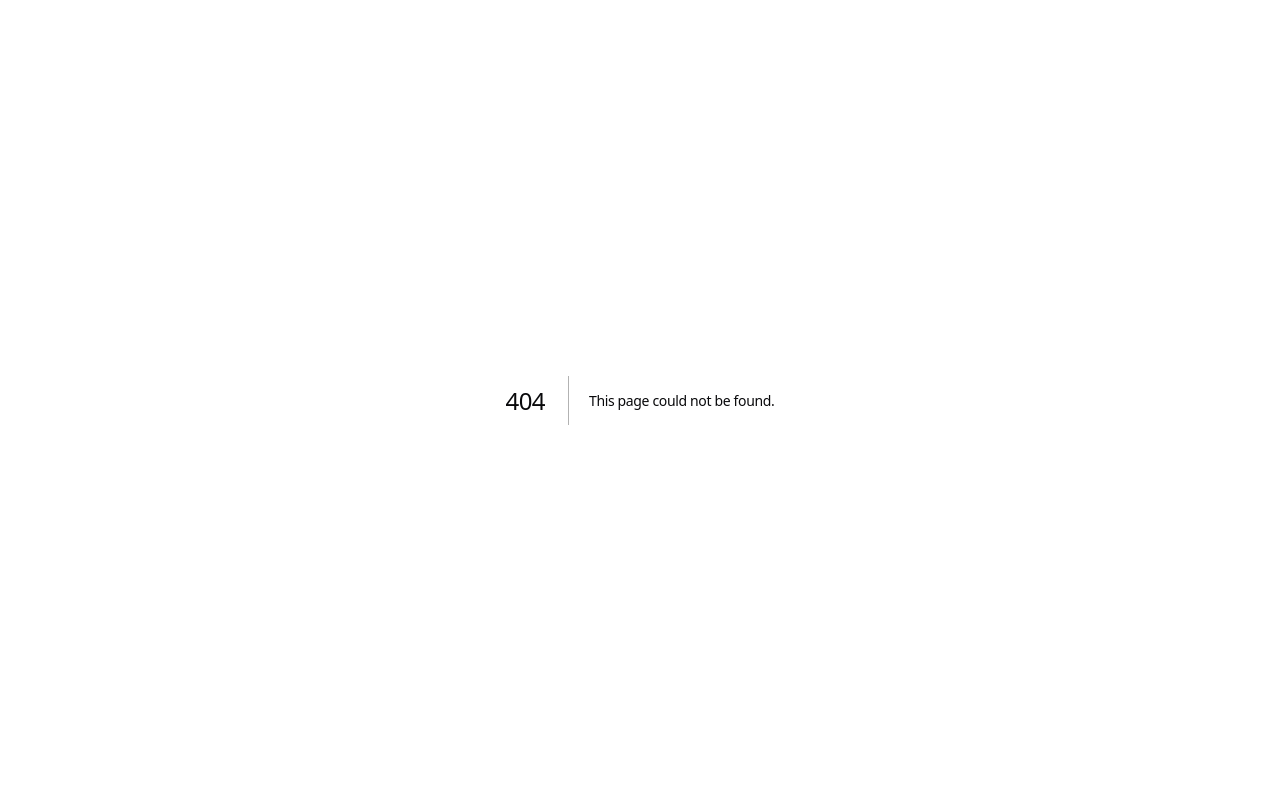
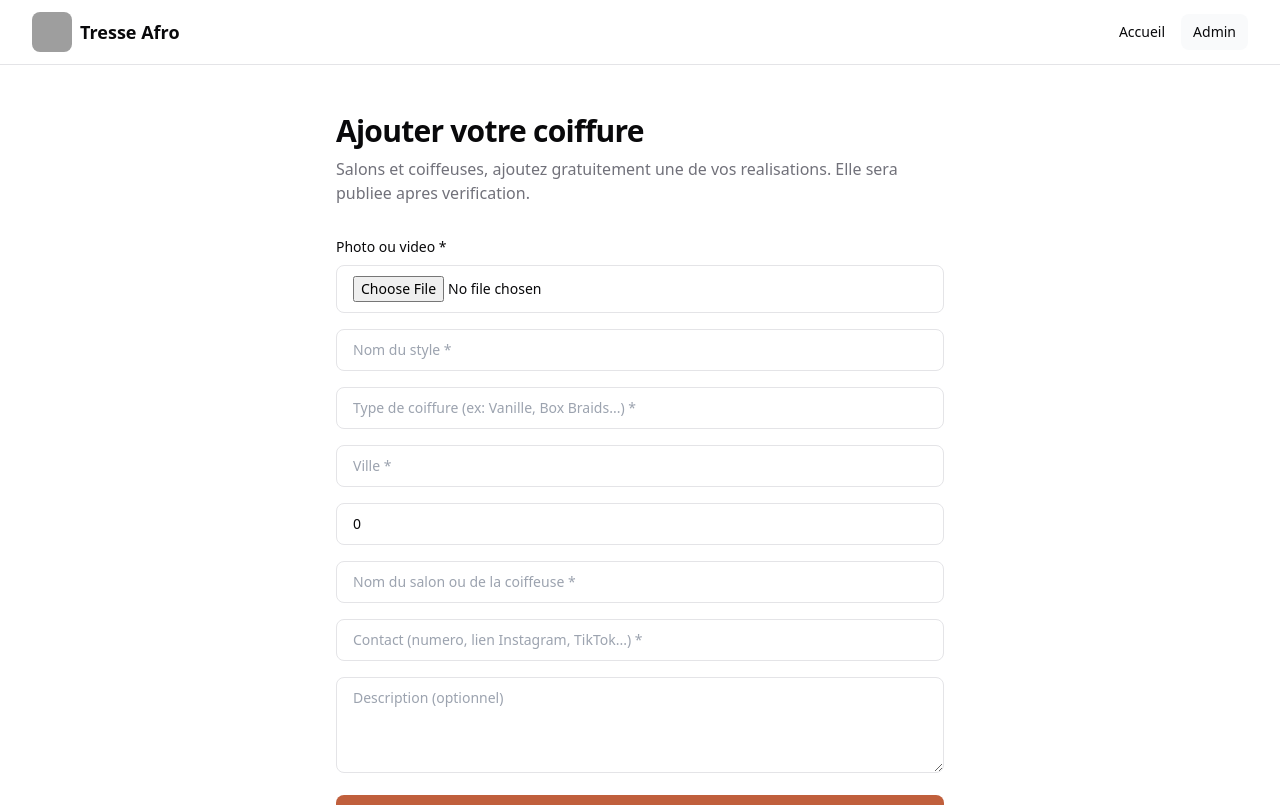
Before and after one commit to rbj39952-del/Tresse-afro2, a Next.js app: page /proposer in a window 1280 px wide. Before the commit this address had no page. Shown: the top 805 px of the page. Built offline with nearby package versions, Linux system fonts and the light colour scheme; no server answers; the database is empty; grey boxes are pictures that could not be loaded.

Commit message:
Create page.tsx

```diff
--- /dev/null
+++ b/app/proposer/page.tsx
@@ -0,0 +1,202 @@
+'use client'
+
+import { useState, useRef } from 'react'
+import { Header } from '@/components/Header'
+import { Footer } from '@/components/Footer'
+import { uploadMedia } from '@/lib/supabase'
+import { isVideoUrl } from '@/lib/data'
+
+export default function ProposerPage() {
+  const [submitted, setSubmitted] = useState(false)
+  const [uploading, setUploading] = useState(false)
+  const [sending, setSending] = useState(false)
+  const fileInputRef = useRef<HTMLInputElement>(null)
+
+  const [formData, setFormData] = useState({
+    name: '',
+    type: '',
+    city: '',
+    price: 0,
+    salon_name: '',
+    contact: '',
+    image_url: '',
+    description: '',
+  })
+
+  const handleFileChange = async (e: React.ChangeEvent<HTMLInputElement>) => {
+    const file = e.target.files?.[0]
+    if (!file) return
+    setUploading(true)
+    const url = await uploadMedia(file)
+    setUploading(false)
+    if (url) {
+      setFormData((prev) => ({ ...prev, image_url: url }))
+    } else {
+      alert('Erreur lors du telechargement')
+    }
+  }
+
+  const handleSubmit = async (e: React.FormEvent) => {
+    e.preventDefault()
+    if (
+      !formData.name.trim() ||
+      !formData.type.trim() ||
+      !formData.city.trim() ||
+      !formData.salon_name.trim() ||
+      !formData.contact.trim() ||
+      !formData.image_url
+    ) {
+      alert('Merci de remplir tous les champs obligatoires')
+      return
+    }
+
+    setSending(true)
+    const res = await fetch('/api/submit', {
+      method: 'POST',
+      headers: { 'Content-Type': 'application/json' },
+      body: JSON.stringify({
+        ...formData,
+        name: formData.name.trim(),
+        type: formData.type.trim(),
+        city: formData.city.trim(),
+        salon_name: formData.salon_name.trim(),
+        contact: formData.contact.trim(),
+      }),
+    })
+    setSending(false)
+
+    if (!res.ok) {
+      alert('Une erreur est survenue, reessayez')
+      return
+    }
+    setSubmitted(true)
+  }
+
+  if (submitted) {
+    return (
+      <div className="min-h-screen bg-white flex flex-col">
+        <Header />
+        <main className="flex-1 flex items-center justify-center px-4">
+          <div className="text-center max-w-md">
+            <h1 className="text-2xl font-bold mb-3">Merci !</h1>
+            <p className="text-muted">
+              Votre coiffure a bien ete envoyee. Elle sera visible sur le site des sa validation.
+            </p>
+          </div>
+        </main>
+        <Footer />
+      </div>
+    )
+  }
+
+  return (
+    <div className="min-h-screen bg-white flex flex-col">
+      <Header />
+      <main className="flex-1">
+        <div className="max-w-2xl mx-auto px-4 sm:px-6 lg:px-8 py-12">
+          <h1 className="text-3xl font-bold mb-2">Ajouter votre coiffure</h1>
+          <p className="text-muted mb-8">
+            Salons et coiffeuses, ajoutez gratuitement une de vos realisations. Elle sera publiee apres verification.
+          </p>
+
+          <form onSubmit={handleSubmit} className="space-y-4">
+            <div>
+              <label className="block text-sm font-medium mb-2">Photo ou video *</label>
+              <input
+                ref={fileInputRef}
+                type="file"
+                accept="image/*,video/*"
+                onChange={handleFileChange}
+                className="input"
+              />
+              {uploading && <p className="text-sm text-muted mt-2">Telechargement en cours...</p>}
+              {formData.image_url && !uploading && (
+                isVideoUrl(formData.image_url) ? (
+                  <video
+                    src={formData.image_url}
+                    className="mt-3 w-32 h-32 object-cover rounded-lg border border-border"
+                    muted
+                    loop
+                    autoPlay
+                    playsInline
+                  />
+                ) : (
+                  <img
+                    src={formData.image_url}
+                    alt="Apercu"
+                    className="mt-3 w-32 h-32 object-cover rounded-lg border border-border"
+                  />
+                )
+              )}
+            </div>
+
+            <input
+              type="text"
+              placeholder="Nom du style *"
+              value={formData.name}
+              onChange={(e) => setFormData({ ...formData, name: e.target.value })}
+              className="input"
+              required
+            />
+
+            <input
+              type="text"
+              placeholder="Type de coiffure (ex: Vanille, Box Braids...) *"
+              value={formData.type}
+              onChange={(e) => setFormData({ ...formData, type: e.target.value })}
+              className="input"
+              required
+            />
+
+            <input
+              type="text"
+              placeholder="Ville *"
+              value={formData.city}
+              onChange={(e) => setFormData({ ...formData, city: e.target.value })}
+              className="input"
+              required
+            />
+
+            <input
+              type="number"
+              placeholder="Prix (euros)"
+              value={formData.price}
+              onChange={(e) => setFormData({ ...formData, price: parseInt(e.target.value) || 0 })}
+              className="input"
+            />
+
+            <input
+              type="text"
+              placeholder="Nom du salon ou de la coiffeuse *"
+              value={formData.salon_name}
+              onChange={(e) => setFormData({ ...formData, salon_name: e.target.value })}
+              className="input"
+              required
+            />
+
+            <input
+              type="text"
+              placeholder="Contact (numero, lien Instagram, TikTok...) *"
+              value={formData.contact}
+              onChange={(e) => setFormData({ ...formData, contact: e.target.value })}
+              className="input"
+              required
+            />
+
+            <textarea
+              placeholder="Description (optionnel)"
+              value={formData.description}
+              onChange={(e) => setFormData({ ...formData, description: e.target.value })}
+              className="input w-full h-24"
+            />
+
+            <button type="submit" className="btn btn-primary w-full" disabled={uploading || sending}>
+              {sending ? 'Envoi en cours...' : 'Envoyer pour validation'}
+            </button>
+          </form>
+        </div>
+      </main>
+      <Footer />
+    </div>
+  )
+}
```
